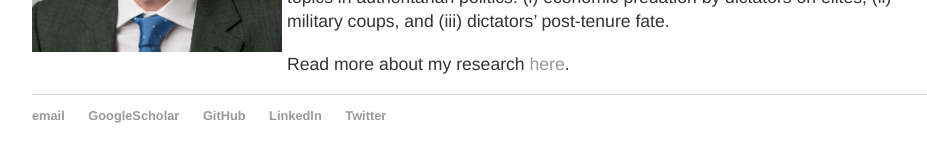
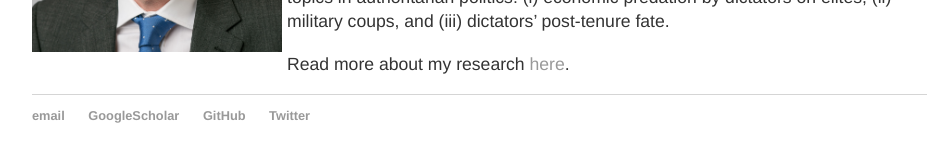
Before and after one commit to georgederpa/georgederpa, a Jekyll site: the page built from index.md, in a window 1280 px wide. Shown: the part 294-456 px from the top of the page, without its empty margins (160-1087 px from the left). Built offline with Jekyll 4.4.1, drawn with Linux system fonts in a browser that asks for light colours; our own code applies the rules of GitHub Pages for plain Markdown files.

Commit message:
removed linkedin link

```diff
--- a/_layouts/default.html
+++ b/_layouts/default.html
@@ -28,7 +28,6 @@
 	        		<li><a href="mailto:gderpa@ucla.edu">email</a></li>
 	        		<li><a href="https://www.google.gr/url?sa=t&rct=j&q=&esrc=s&source=web&cd=6&cad=rja&uact=8&ved=0ahUKEwiKlIuztZTRAhWhHsAKHfxbCZoQFgg-MAU&url=http%3A%2F%2Fscholar.google.com%2Fcitations%3Fuser%3DQVK-dTkAAAAJ%26hl%3Den&usg=AFQjCNHcuV1FVbRs-7ZS9hB79GTTb0oSqg&bvm=bv.142059868,d.ZGg">GoogleScholar</a></li>
 	        		<li><a href="https://github.com/georgederpa">GitHub</a></li>
-	        		<li><a href="https://www.linkedin.com/in/george-derpanopoulos-58819a9a">LinkedIn</a></li>
 	        		<li><a href="https://twitter.com/GDerpa">Twitter</a></li>
 			</ul>
 			</footer>
```
